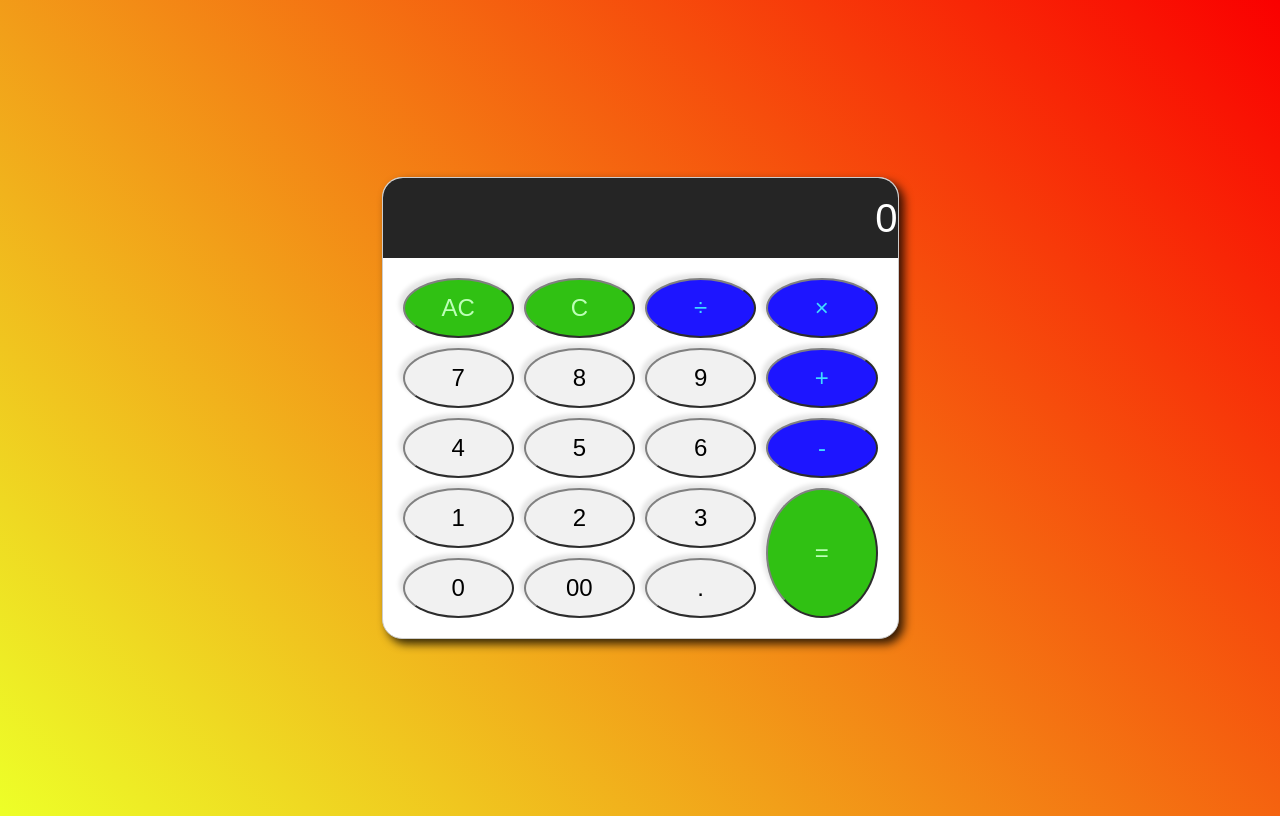
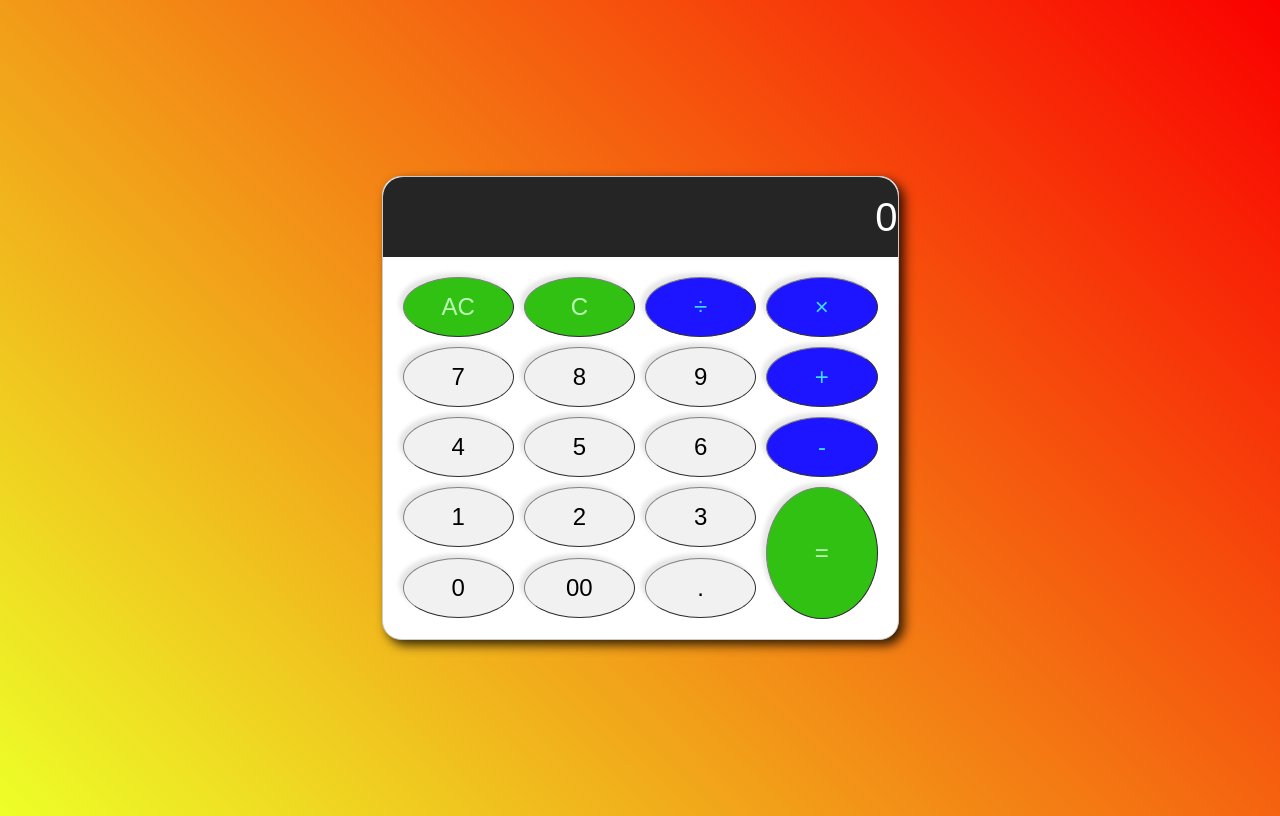
Before and after one commit to tanayp2006/Module-1-Calculator, a plain HTML site: page index.html in a window 1280 px wide. Drawn offline with Linux system fonts and the light colour scheme.

Commit message:
styles.css

```diff
--- a/styles.css
+++ b/styles.css
@@ -8,22 +8,22 @@ body {
 }
 
 .calculator {
-    border: 1px solid #ccc;
-    border-radius: 20px;
-    box-shadow: 5px 5px 10px rgba(0, 0, 0, 0.8);
+    border: 0.01em solid #ccc;
+    border-radius: 1.2em;
+    box-shadow: 0.32em 0.32em 0.64em rgba(0, 0, 0, 0.8);
     background-color: #fff;
 }
 
 .calculator-screen {
-    height: 80px;
+    height: 2em;
     border: none;
     background-color: #252525;
     color: #fff;
     text-align: right;
     padding: 0 0;
     font-size: 2.5rem;
-    border-top-left-radius: 20px;
-    border-top-right-radius: 20px;
+    border-top-left-radius: 0.5em;
+    border-top-right-radius: 0.5em;
 }
 
 .calculator-screen::placeholder {
@@ -33,18 +33,18 @@ body {
 .calculator-keys {
     display: grid;
     grid-template-columns: repeat(4, 1fr);
-    gap: 10px;
-    padding: 20px;
+    gap: 0.625em;
+    padding: 1.25em;
 }
 
 .calculator-keys button {
-    height: 60px;
-    border-width: 2px;
+    height: 2.5em;
+    border-width: 0.08em;
     border-color: gray;
     border-radius: 50%;
     font-size: 1.5rem;
     background-color: #f1f1f1;
-    box-shadow: -4px -4px 4px rgba(0, 0, 0, 0.1);
+    box-shadow: -0.17em -0.17em 0.17em rgba(0, 0, 0, 0.1);
     cursor: pointer;
     transition: background-color 0.3s;
 }
@@ -63,7 +63,7 @@ body {
 }
 
 .calculator-keys .equal-sign {
-    height: 130px;
+    height: 5.5em;
     grid-row: span 2;
     background-color: #30c113;
     color: #bdffb7;
```
